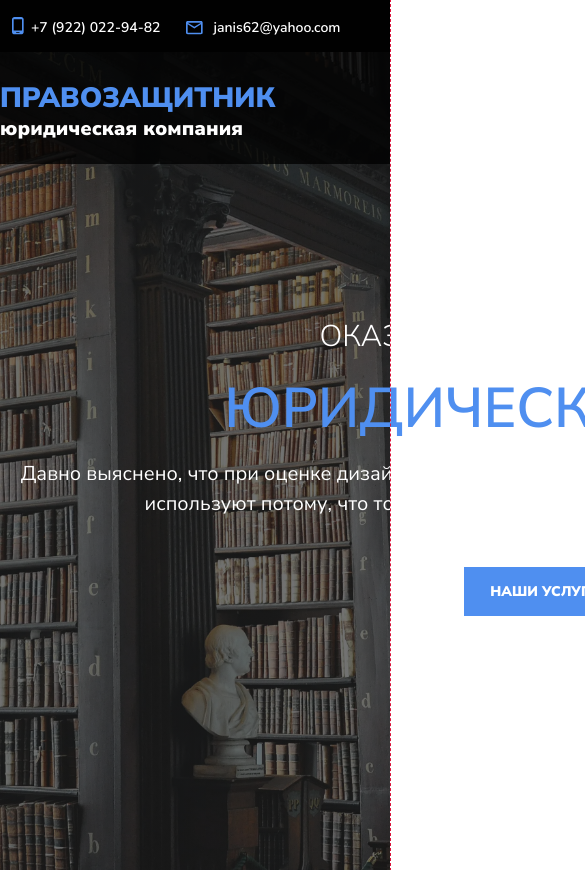
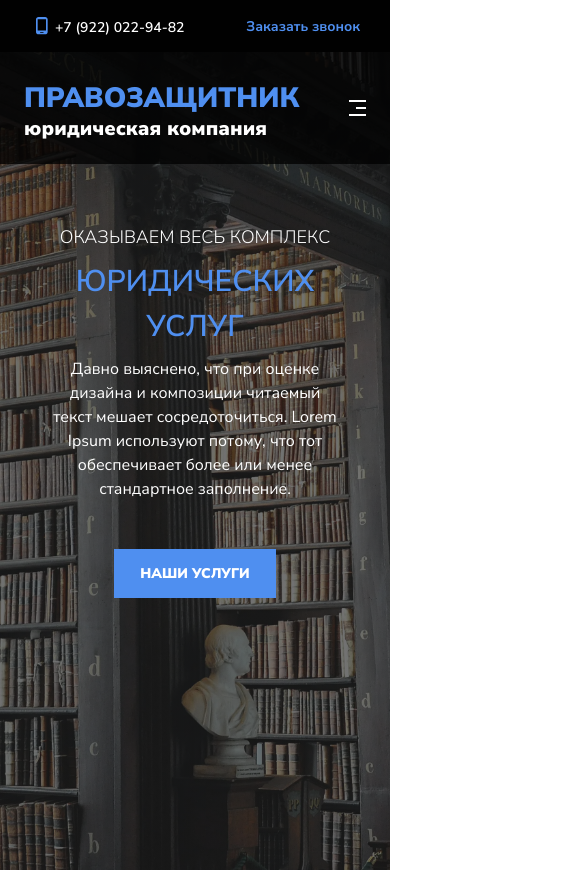
Before and after one commit to mash9000/lawyer_website, a React (Vite) app: page / in a window 390 px wide. Shown: the top 870 px of the page, 585 px wide, since content can reach past the window. Built offline with nearby package versions, Linux system fonts and the light colour scheme.

Commit message:
style: header адаптирован

```diff
--- a/src/components/Header/Header.tsx
+++ b/src/components/Header/Header.tsx
@@ -10,6 +10,7 @@ import './header/__nav/__base-links/__inner-block/header__nav__base-links__inner
 import './header/__nav/__base-links/__inner-block/header__nav__base-links--logo.scss';
 import './header/__nav/__base-links/__inner-block/header__nav__base-links--nav.scss';
 import './header/__nav/__base-links/__inner-block/header__nav__base-links--nav--hover.scss';
+import './header/__nav/__base-links/__inner-block/header__nav__base-links--burger-menu.scss';
 
 import './custom-style/custom-style.scss';
 import './custom-style/__style-one/custom-style__style-one.scss';
@@ -35,7 +36,8 @@ export const Header: FC<HeaderProps> = ({
                            href={`tel:${contactTelephoneNumber}`}>{contactTelephoneNumber}</a>
                         <a className='header__nav__communication-unit--contactEmail'
                            href={`mailto:${contactEmail}`}>{contactEmail}</a>
-                        <button type='button' className='header__nav__communication-unit--requestACall'
+                        <button type='button'
+                                className='header__nav__communication-unit--requestACall'
                                 onClick={() => requestACall.actionBeingPerformed()}>{requestACall.text}</button>
                     </div>
                 </div>
@@ -53,6 +55,11 @@ export const Header: FC<HeaderProps> = ({
                                className='header__nav__base-links--nav header__nav__base-links--nav--hover'
                                target='_blank'>{link.text}</a>
                         ))}
+                        <div className='header__nav__base-links--burger-menu'>
+                            <div></div>
+                            <div></div>
+                            <div></div>
+                        </div>
                     </div>
                 </div>
             </nav>
--- a/src/components/Header/custom-style/custom-style.scss
+++ b/src/components/Header/custom-style/custom-style.scss
@@ -1,5 +1,7 @@
 .custom-style {
-  width: 1090px;
+  max-width: 1090px;
+  box-sizing: border-box;
+  padding: 0 50px;
   margin: 150px auto 0;
   display: flex;
   flex-direction: column;
--- /dev/null
+++ b/src/components/Header/header/__nav/__base-links/__inner-block/header__nav__base-links--burger-menu.scss
@@ -0,0 +1,26 @@
+@use 'sass:map';
+@use '../../../../../../styles/colors';
+
+.header__nav__base-links--burger-menu {
+  width: 18px;
+  height: 16px;
+  margin-right: 24px;
+  display: flex;
+  flex-direction: column;
+  align-items: end;
+  justify-content: space-between;
+  opacity: 0;
+
+  & > div {
+    height: 2px;
+    background: map.get(colors.$mainColors, 'white-color-100');
+
+    &:nth-child(1), &:nth-child(3) {
+      width: 100%;
+    }
+
+    &:nth-child(2) {
+      width: 60%;
+    }
+  }
+}
--- a/src/components/Header/header/__nav/__base-links/__inner-block/header__nav__base-links--logo.scss
+++ b/src/components/Header/header/__nav/__base-links/__inner-block/header__nav__base-links--logo.scss
@@ -1,6 +1,7 @@
 @use '../../../../../../styles/text-formatter' as tf;
 
 .header__nav__base-links--logo {
+  margin-left: 24px;
   width: 312px;
   height: 62px;
   margin-right: auto;
--- a/src/components/Header/header/__nav/__base-links/__inner-block/header__nav__base-links--nav.scss
+++ b/src/components/Header/header/__nav/__base-links/__inner-block/header__nav__base-links--nav.scss
@@ -2,4 +2,8 @@
 
 .header__nav__base-links--nav {
   @include tf.text-formatter('nav-links');
+
+  &:last-child {
+    margin-right: 50px;
+  }
 }
--- a/src/components/Header/header/__nav/__base-links/__inner-block/header__nav__base-links__inner-block.scss
+++ b/src/components/Header/header/__nav/__base-links/__inner-block/header__nav__base-links__inner-block.scss
@@ -1,5 +1,5 @@
 .header__nav__base-links__inner-block {
-  width: 1320px;
+  max-width: 1320px;
   height: inherit;
   margin: 0 auto;
   display: flex;
--- a/src/components/Header/header/__nav/__communication-unit/__inner-block/header__nav__communication-unit__inner-block.scss
+++ b/src/components/Header/header/__nav/__communication-unit/__inner-block/header__nav__communication-unit__inner-block.scss
@@ -1,5 +1,5 @@
 .header__nav__communication-unit__inner-block {
-  width: 1320px;
+  max-width: 1320px;
   height: inherit;
   margin: 0 auto;
   display: flex;
--- a/src/components/Header/header/__nav/__communication-unit/header__nav__communication-unit--requestACall.scss
+++ b/src/components/Header/header/__nav/__communication-unit/header__nav__communication-unit--requestACall.scss
@@ -6,6 +6,7 @@
   outline: none;
   background: none;
   @include tf.text-formatter('nav-request-a-call');
+  margin-right: 24px;
 
   &:hover, &:active {
     text-decoration: underline;
--- a/src/components/Header/header/__nav/__communication-unit/header__nav__communication-unit--telephoneNumber.scss
+++ b/src/components/Header/header/__nav/__communication-unit/header__nav__communication-unit--telephoneNumber.scss
@@ -1,6 +1,7 @@
 @use '../../../../../styles/text-formatter' as tf;
 
 .header__nav__communication-unit--telephoneNumber {
+  margin-left: 24px;
   width: 162px;
   height: 20px;
   box-sizing: border-box;
--- a/src/components/Header/header/header.scss
+++ b/src/components/Header/header/header.scss
@@ -5,5 +5,51 @@
   background-size: cover;
   position: relative;
 
-  outline: 1px dashed crimson;
+  container-type: inline-size;
+
+  @media screen and (max-width: 1177px) {
+    .header__nav__base-links--nav {
+      display: none;
+    }
+
+    .header__nav__base-links--burger-menu {
+      opacity: 1;
+    }
+
+    .custom-style__style-one {
+      font-size: 24px;
+    }
+
+    .custom-style__style-two {
+      font-size: 50px;
+    }
+
+    .custom-style__style-three {
+      font-size: 18px;
+    }
+  }
+
+  @media screen and (max-width: 616px) {
+    .header__nav__communication-unit--contactEmail {
+      display: none;
+    }
+  }
+
+  @media screen and (max-width: 390px) {
+    .custom-style {
+      margin-top: 60px;
+    }
+
+    .custom-style__style-one {
+      font-size: 18px;
+    }
+
+    .custom-style__style-two {
+      font-size: 30px;
+    }
+
+    .custom-style__style-three {
+      font-size: 16px;
+    }
+  }
 }
--- a/src/styles/_text-formatter.scss
+++ b/src/styles/_text-formatter.scss
@@ -194,6 +194,7 @@
     line-height: 150%;
     color: #fff;
     text-transform: uppercase;
+    text-align: center;
   } @else if ($element == 'custom-style-p2') {
     @include universal-text-formatter;
     font: {
@@ -203,6 +204,7 @@
     line-height: 150%;
     color: map.get(colors.$mainColors, 'blue-color-100');
     text-transform: uppercase;
+    text-align: center;
   } @else if ($element == 'custom-style-p3') {
     @include universal-text-formatter;
     font: {
```
